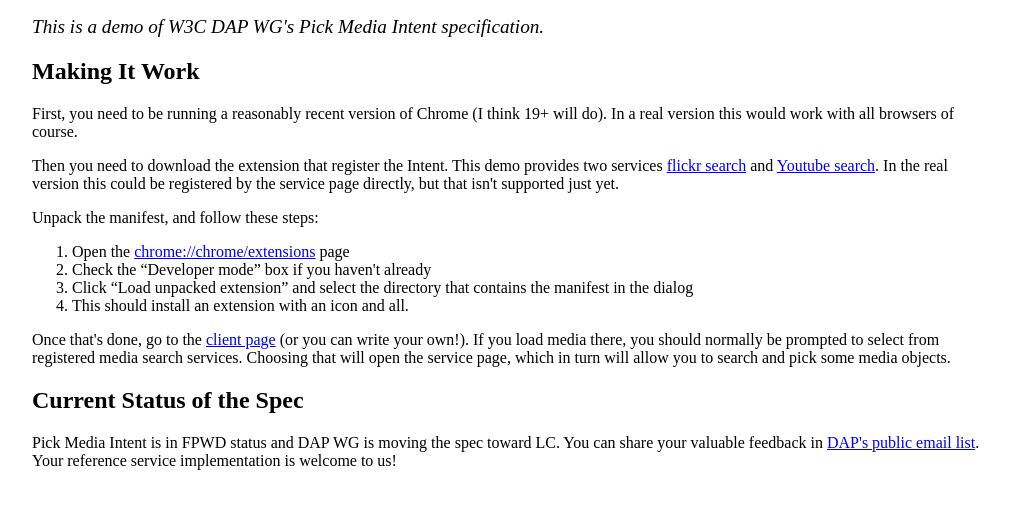
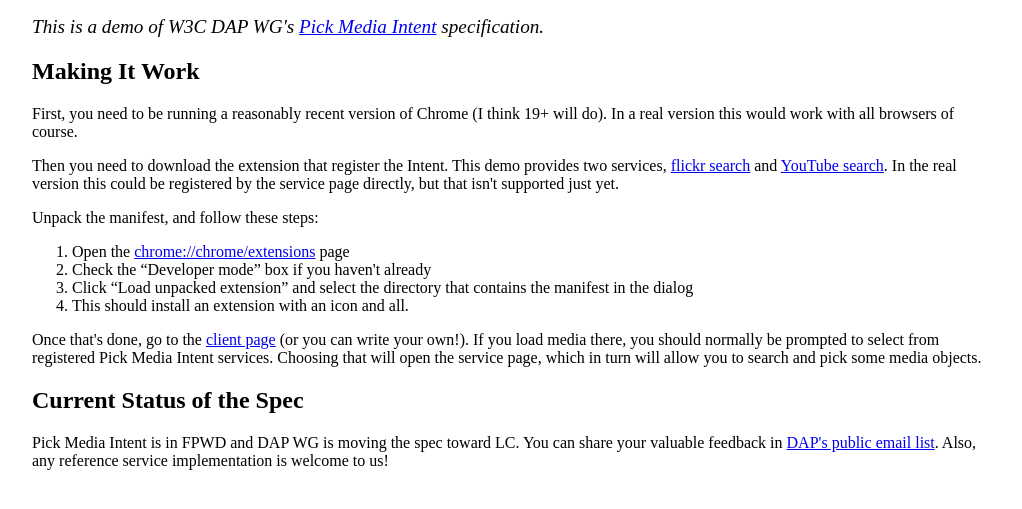
Before and after one commit to jungkees/media-intent, a plain HTML site: page index.html in a window 1280 px wide. Shown: the part 89-598 px from the top of the page, without its empty margins (128-1150 px from the left). Drawn offline with Linux system fonts and the light colour scheme.

Commit message:
Add links to demo description

```diff
--- a/index.html
+++ b/index.html
@@ -15,7 +15,7 @@
       </header>
       <section class='abstract'>
         <p>
-          This is a demo of W3C DAP WG's Pick Media Intent specification.
+          This is a demo of W3C DAP WG's <a href='http://w3c-test.org/dap/gallery/'>Pick Media Intent</a> specification.
         </p>
       </section>
       <section>
@@ -25,8 +25,8 @@
           version this would work with all browsers of course.
         </p>
         <p>
-          Then you need to download the extension that register the Intent. This demo provides two services
-          <a href='flickr.zip'>flickr search</a> and <a href='youtube.zip'>Youtube search</a>. In the
+          Then you need to download the extension that register the Intent. This demo provides two services,
+          <a href='flickr.zip'>flickr search</a> and <a href='youtube.zip'>YouTube search</a>. In the
           real version this could be registered by the service page directly, but that isn't supported just
           yet.
         </p>
@@ -43,15 +43,16 @@
         </ol>
         <p>
           Once that's done, go to the <a href='client' target='_blank'>client page</a> (or you can write your own!). If
-          you load media there, you should normally be prompted to select from registered media search services.
+          you load media there, you should normally be prompted to select from registered Pick Media Intent services.
           Choosing that will open the service page, which in turn will allow you to search and pick some media objects.
         </p>
       </section>
       <section>
         <h2>Current Status of the Spec</h2>
         <p>
-          Pick Media Intent is in FPWD status and DAP WG is moving the spec toward LC. You can share your valuable
-          feedback in <a href='mailto://public-device-apis@w3.org'>DAP's public email list</a>. Your reference service implementation is welcome to us!
+          Pick Media Intent is in FPWD and DAP WG is moving the spec toward LC. You can share your valuable
+          feedback in <a href='mailto://public-device-apis@w3.org'>DAP's public email list</a>. Also, any reference
+          service implementation is welcome to us!
         </p>
       </section>
     </article>
```
Also changed, not shown: client/index.html (+1 -1 lines).
